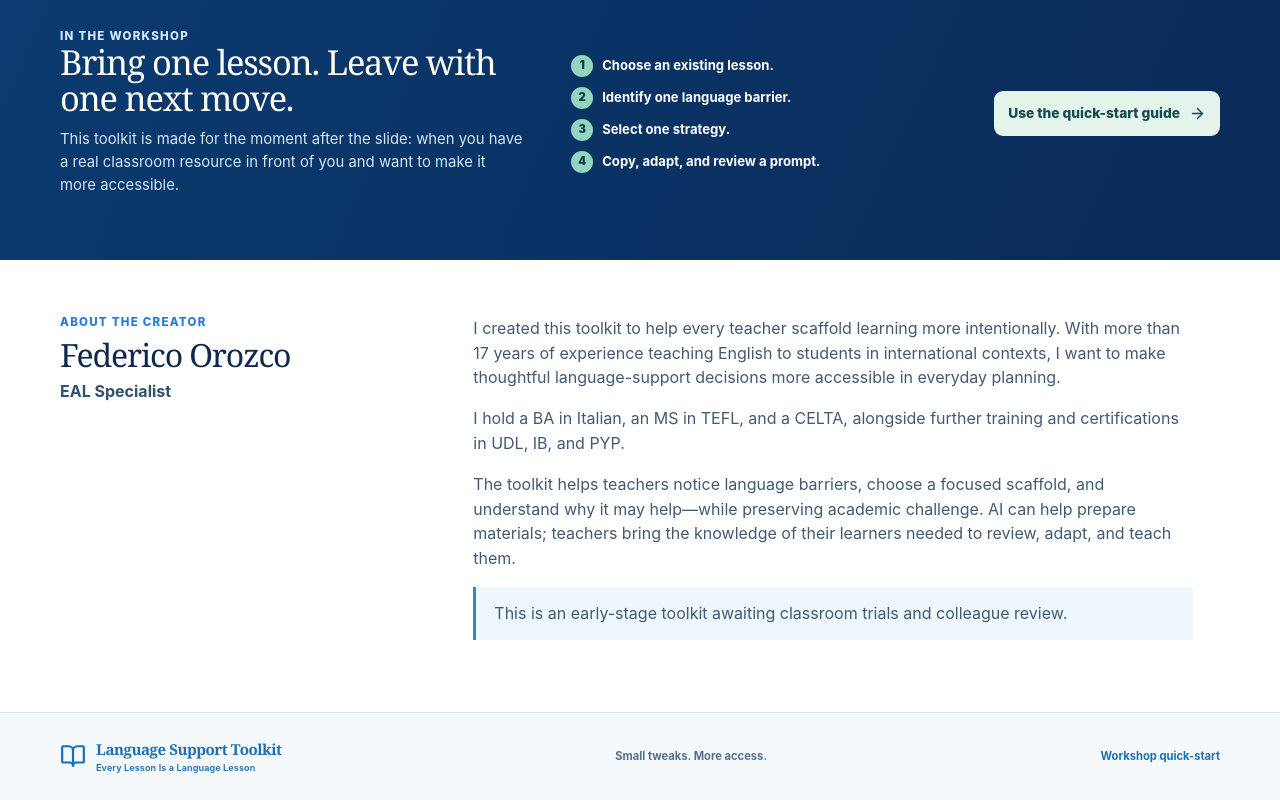
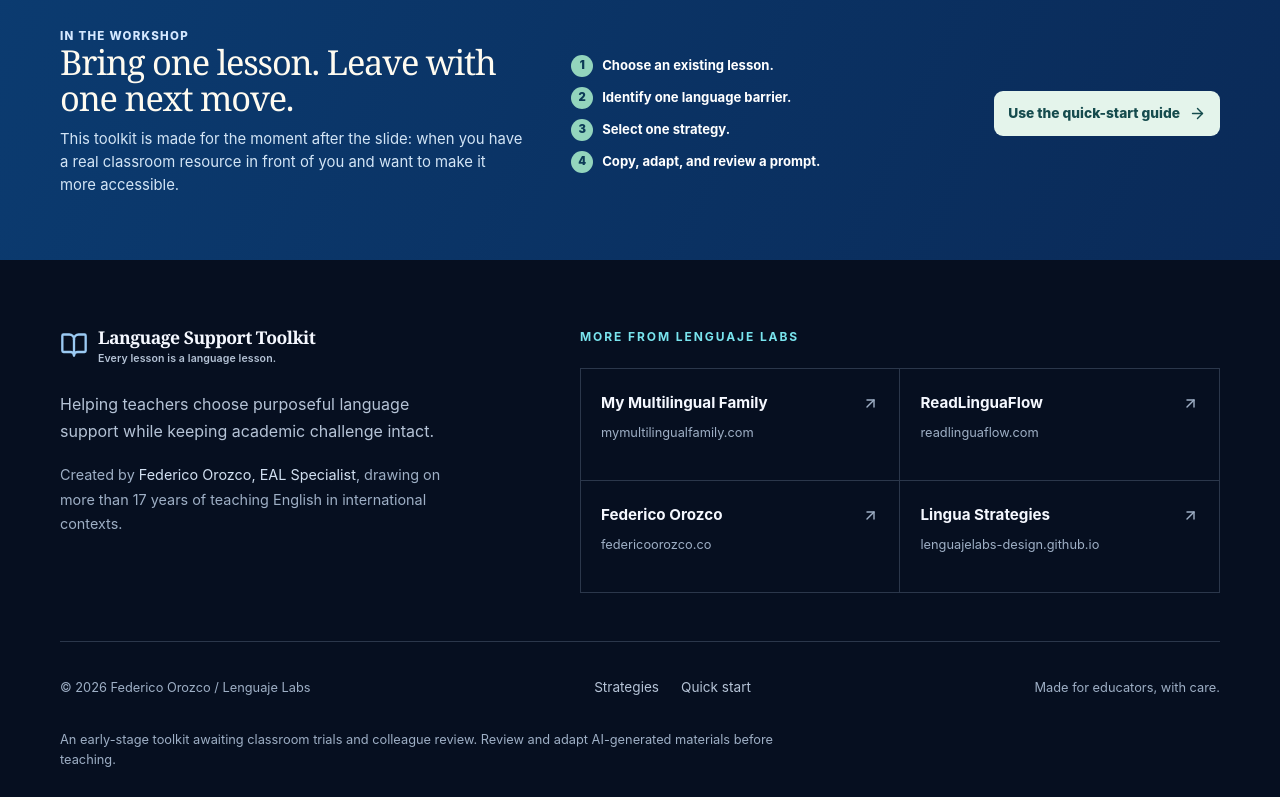
Before and after one commit to LenguajeLabs-design/Language-Support-Toolkit., a React (Vite) app: page / in a window 1280 px wide. Shown: the part 2433-3233 px from the top of the page. Built offline with nearby package versions, Linux system fonts and the light colour scheme.

Commit message:
Add Lenguaje Labs footer and shorten creator bio

```diff
--- a/src/App.tsx
+++ b/src/App.tsx
@@ -97,17 +97,6 @@ function Home({ onNavigate }: { onNavigate: (path: string) => void }) {
     <section className="workshop-band">
       <div className="container workshop-grid"><div><p className="eyebrow light">In the workshop</p><h2>Bring one lesson. Leave with one next move.</h2><p>This toolkit is made for the moment after the slide: when you have a real classroom resource in front of you and want to make it more accessible.</p></div><ol><li><span>1</span>Choose an existing lesson.</li><li><span>2</span>Identify one language barrier.</li><li><span>3</span>Select one strategy.</li><li><span>4</span>Copy, adapt, and review a prompt.</li></ol><a className="secondary-button" href="#/quick-start" onClick={(event) => { event.preventDefault(); onNavigate('/quick-start') }}>Use the quick-start guide <Icon name="ArrowRight" size={17} /></a></div>
     </section>
-    <section className="creator-section" aria-labelledby="creator-title">
-      <div className="container creator-grid">
-        <div><p className="eyebrow">About the creator</p><h2 id="creator-title">Federico Orozco</h2><p className="creator-role">EAL Specialist</p></div>
-        <div className="creator-copy">
-          <p>I created this toolkit to help every teacher scaffold learning more intentionally. With more than 17 years of experience teaching English to students in international contexts, I want to make thoughtful language-support decisions more accessible in everyday planning.</p>
-          <p>I hold a BA in Italian, an MS in TEFL, and a CELTA, alongside further training and certifications in UDL, IB, and PYP.</p>
-          <p>The toolkit helps teachers notice language barriers, choose a focused scaffold, and understand why it may help—while preserving academic challenge. AI can help prepare materials; teachers bring the knowledge of their learners needed to review, adapt, and teach them.</p>
-          <p className="creator-stage">This is an early-stage toolkit awaiting classroom trials and colleague review.</p>
-        </div>
-      </div>
-    </section>
   </>
 }
 
@@ -166,6 +155,34 @@ function QuickStart({ onNavigate }: { onNavigate: (path: string) => void }) {
 
 function NotFound({ onNavigate }: { onNavigate: (path: string) => void }) { return <section className="not-found"><div className="container"><span className="not-found-icon"><Icon name="BookOpen" size={35} /></span><p className="eyebrow">Page not found</p><h1>Let’s get back to the lesson.</h1><p>The link may have moved. The home page has every strategy in one place.</p><a className="primary-button" href="#/" onClick={(event) => { event.preventDefault(); onNavigate('/') }}>Go to home <Icon name="ArrowRight" size={18} /></a></div></section> }
 
-function Footer({ onNavigate }: { onNavigate: (path: string) => void }) { return <footer className="site-footer"><div className="container footer-inner"><a className="brand footer-brand" href="#/" onClick={(event) => { event.preventDefault(); onNavigate('/') }}><span className="brand-mark"><Icon name="BookOpen" size={26} /></span><span><strong>Language Support Toolkit</strong><small>Every Lesson Is a Language Lesson</small></span></a><p>Small tweaks. More access.</p><a href="#/quick-start" onClick={(event) => { event.preventDefault(); onNavigate('/quick-start') }}>Workshop quick-start</a></div></footer> }
+function Footer({ onNavigate }: { onNavigate: (path: string) => void }) {
+  const projects = [
+    { name: 'My Multilingual Family', detail: 'mymultilingualfamily.com', url: 'https://www.mymultilingualfamily.com/' },
+    { name: 'ReadLinguaFlow', detail: 'readlinguaflow.com', url: 'https://readlinguaflow.com/' },
+    { name: 'Federico Orozco', detail: 'federicoorozco.co', url: 'https://federicoorozco.co/' },
+    { name: 'Lingua Strategies', detail: 'lenguajelabs-design.github.io', url: 'https://lenguajelabs-design.github.io/Lingua-Strategies/' },
+  ]
+  return <footer className="site-footer">
+    <div className="container">
+      <div className="footer-main">
+        <div className="footer-intro">
+          <a className="brand footer-brand" href="#/" onClick={(event) => { event.preventDefault(); onNavigate('/') }}><span className="brand-mark"><Icon name="BookOpen" size={28} /></span><span><strong>Language Support Toolkit</strong><small>Every lesson is a language lesson.</small></span></a>
+          <p>Helping teachers choose purposeful language support while keeping academic challenge intact.</p>
+          <p className="footer-creator">Created by <a href="https://federicoorozco.co/">Federico Orozco, EAL Specialist</a>, drawing on more than 17 years of teaching English in international contexts.</p>
+        </div>
+        <nav className="footer-projects" aria-labelledby="footer-projects-title">
+          <h2 id="footer-projects-title">More from Lenguaje Labs</h2>
+          <div className="footer-project-grid">{projects.map((project) => <a className="footer-project" href={project.url} key={project.name}><span><strong>{project.name}</strong><small>{project.detail}</small></span><Icon name="ArrowRight" size={17} /></a>)}</div>
+        </nav>
+      </div>
+      <div className="footer-bottom">
+        <p>© {new Date().getFullYear()} Federico Orozco / Lenguaje Labs</p>
+        <nav aria-label="Toolkit footer navigation"><a href="#/strategies" onClick={(event) => { event.preventDefault(); onNavigate('/strategies') }}>Strategies</a><a href="#/quick-start" onClick={(event) => { event.preventDefault(); onNavigate('/quick-start') }}>Quick start</a></nav>
+        <p>Made for educators, with care.</p>
+      </div>
+      <p className="footer-stage">An early-stage toolkit awaiting classroom trials and colleague review. Review and adapt AI-generated materials before teaching.</p>
+    </div>
+  </footer>
+}
 
 export default App
--- a/src/styles.css
+++ b/src/styles.css
@@ -281,16 +281,7 @@ p { line-height: 1.55; }
 .manual-copy textarea { display: block; width: 100%; min-height: 220px; padding: 15px; margin-bottom: 12px; border: 1px solid #c7d8e5; border-radius: var(--radius-sm); font: inherit; resize: vertical; }
 .manual-copy p { color: #425a74; font-size: .9rem; }
 .copy-button:disabled { opacity: .7; cursor: wait; }
-.creator-section { padding: 56px 0; background: var(--surface); }
-.creator-grid { display: grid; grid-template-columns: 1fr 2fr; gap: 40px; }
-.creator-section h2 { margin: 8px 0; font-size: 2rem; }
-.creator-role { color: #31516e; font-weight: 700; }
-.creator-copy { max-width: 720px; color: #425a74; font-size: 1rem; line-height: 1.7; }
-.creator-copy p { margin: 0 0 16px; }
-.creator-stage { padding: 14px 18px; border-left: 3px solid #3388cf; background: #eef7fc; }
 @media (max-width: 680px) {
-  .creator-grid { grid-template-columns: 1fr; gap: 16px; }
-  .creator-section { padding: 40px 0; }
   .prompt-controls { grid-template-columns: repeat(auto-fit, minmax(min(160px, 100%), 1fr)); }
 }
 
@@ -301,3 +292,37 @@ p { line-height: 1.55; }
 .process-step-with-icon .process-step-icon { width: 42px; height: 42px; }
 .process-step-label { display: block; margin-bottom: 4px; color: #176cb3; font-size: .72rem; font-weight: 800; letter-spacing: .04em; text-transform: uppercase; }
 .process-step-with-icon p { margin: 0; font-size: .9rem; line-height: 1.5; }
+
+/* Shared footer: creator context and the wider Lenguaje Labs collection. */
+.site-footer { padding: 64px 0 26px; border-top: 0; background: #060f20; color: #b5c3d6; }
+.footer-main { display: grid; grid-template-columns: minmax(0, .9fr) minmax(0, 1.3fr); gap: clamp(32px, 6vw, 90px); padding-bottom: 48px; }
+.footer-brand { color: #f5f8ff; text-decoration: none; }
+.footer-brand .brand-mark { color: #9bcaf3; }
+.footer-brand strong { font-size: 1.1rem; }
+.footer-brand small { color: #b5c3d6; font-size: .66rem; }
+.footer-intro > p { max-width: 390px; margin: 24px 0 0; font-size: 1rem; line-height: 1.7; }
+.footer-intro > .footer-creator { margin-top: 18px; color: #9eafc5; font-size: .9rem; }
+.footer-creator a { color: #d2e0f1; text-underline-offset: 3px; }
+.footer-projects h2 { margin: 5px 0 22px; color: #79e4ee; font-family: inherit; font-size: .75rem; font-weight: 750; line-height: 1.4; letter-spacing: .16em; text-transform: uppercase; }
+.footer-project-grid { display: grid; grid-template-columns: repeat(2, minmax(0, 1fr)); border-top: 1px solid #2b374b; border-left: 1px solid #2b374b; }
+.footer-project { display: flex; justify-content: space-between; gap: 14px; min-height: 112px; padding: 23px 20px; border-right: 1px solid #2b374b; border-bottom: 1px solid #2b374b; color: #f5f8ff; text-decoration: none; transition: background .15s; }
+.footer-project:hover { background: #11213a; }
+.footer-project strong { display: block; font-size: .95rem; font-weight: 650; }
+.footer-project small { display: block; margin-top: 9px; color: #9eafc5; font-size: .8rem; overflow-wrap: anywhere; }
+.footer-project svg { flex: 0 0 auto; margin-top: 3px; color: #9eafc5; transform: rotate(-45deg); }
+.footer-bottom { display: flex; justify-content: space-between; align-items: center; gap: 24px; padding-top: 24px; border-top: 1px solid #2b374b; }
+.footer-bottom p { margin: 0; color: #9eafc5; font-size: .8rem; }
+.footer-bottom nav { display: flex; gap: 22px; }
+.footer-bottom nav a { display: inline-flex; align-items: center; min-height: 44px; color: #b5c3d6; font-size: .85rem; text-underline-offset: 4px; }
+.footer-stage { max-width: 760px; margin: 20px 0 0; color: #9eafc5; font-size: .8rem; line-height: 1.6; }
+.site-footer a:focus-visible { outline: 3px solid #79e4ee; outline-offset: 4px; }
+@media (max-width: 760px) {
+  .footer-main { grid-template-columns: 1fr; gap: 32px; padding-bottom: 30px; }
+  .footer-intro > p { max-width: 560px; }
+  .footer-bottom { align-items: flex-start; flex-direction: column; gap: 10px; }
+}
+@media (max-width: 420px) {
+  .site-footer { padding-top: 42px; }
+  .footer-project-grid { grid-template-columns: 1fr; }
+  .footer-project { min-height: 96px; }
+}
```
